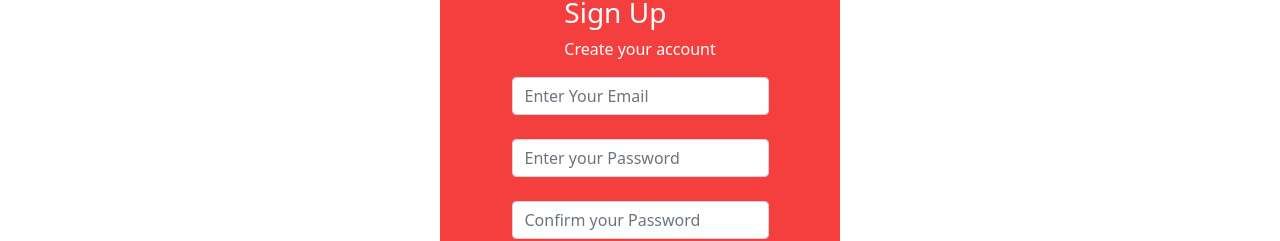
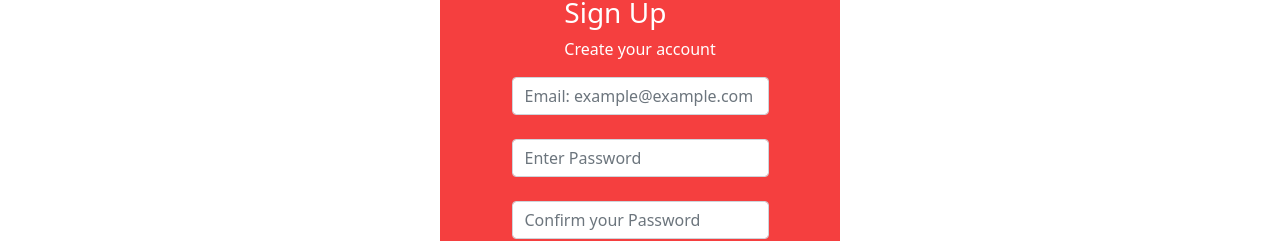
Before and after one commit to chendanet/frontend_trouvetatabe, a React (Create React App) app: page /register in a window 1280 px wide. Shown: the part 187-428 px from the top of the page. Built offline with nearby package versions, Linux system fonts and the light colour scheme; no server answers.

Commit message:
add regex to sign up

```diff
--- a/src/pages/SignUp/index.jsx
+++ b/src/pages/SignUp/index.jsx
@@ -83,7 +83,8 @@ const SignUp = () => {
               type="text"
               name="email"
               onChange={handleEmail}
-              placeholder="Enter Your Email"
+              placeholder="Email: example@example.com"
+              pattern="^[a-zA-Z0-9.!#$%&'*+/=?^_`{|}~-]+@[a-zA-Z0-9-]+(?:\.[a-zA-Z0-9-]+)*$"
               className="form-control"
             />
             <br />
@@ -92,7 +93,8 @@ const SignUp = () => {
               type="password"
               name="password"
               onChange={handlePassword}
-              placeholder="Enter your Password"
+              placeholder="Enter Password"
+              pattern="^(?=.*[A-Za-z])(?=.*\d)(?=.*[@$!%*#?&])[A-Za-z\d@$!%*#?&]{6,}$"
               className="form-control"
             />
             <br />
@@ -102,6 +104,7 @@ const SignUp = () => {
               name="password"
               onChange={handlePassword}
               placeholder="Confirm your Password"
+              pattern="^(?=.*[A-Za-z])(?=.*\d)(?=.*[@$!%*#?&])[A-Za-z\d@$!%*#?&]{6,}$"
               className="form-control"
             />{" "}
             <br />
```
